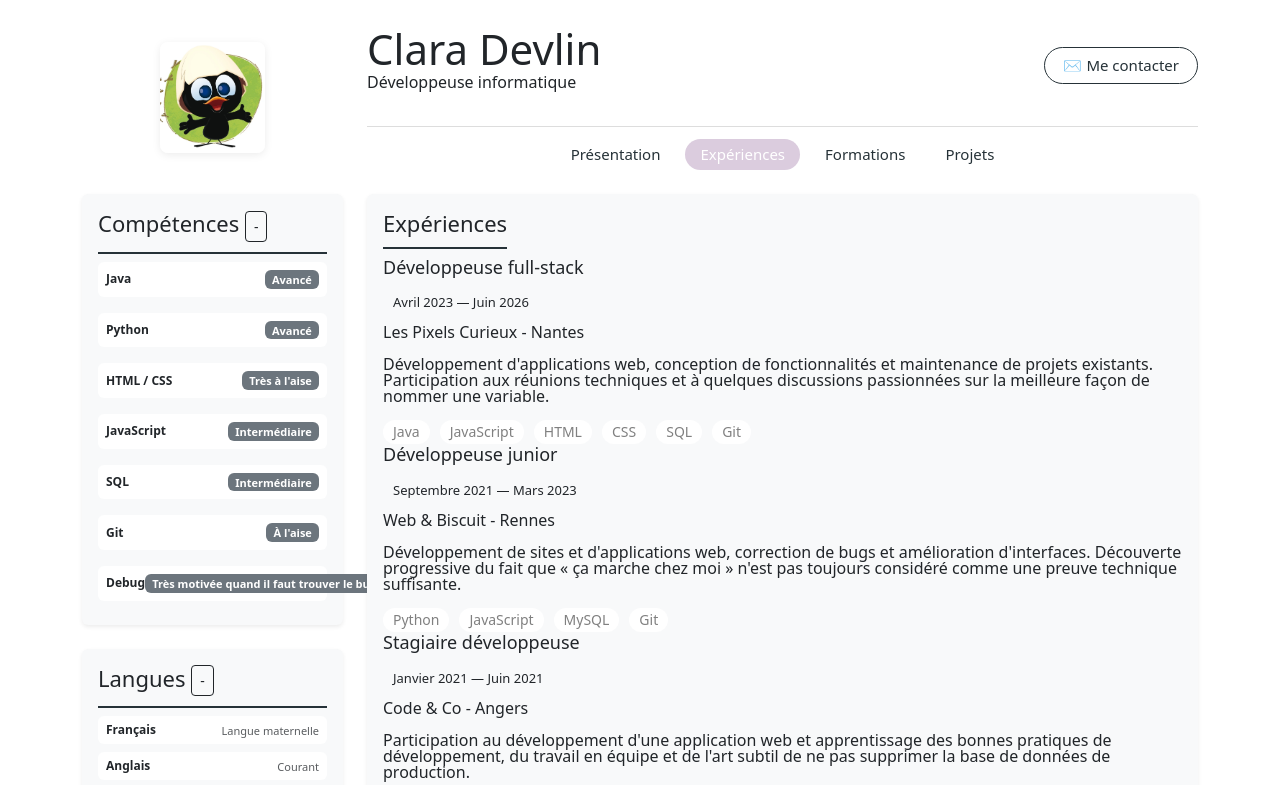
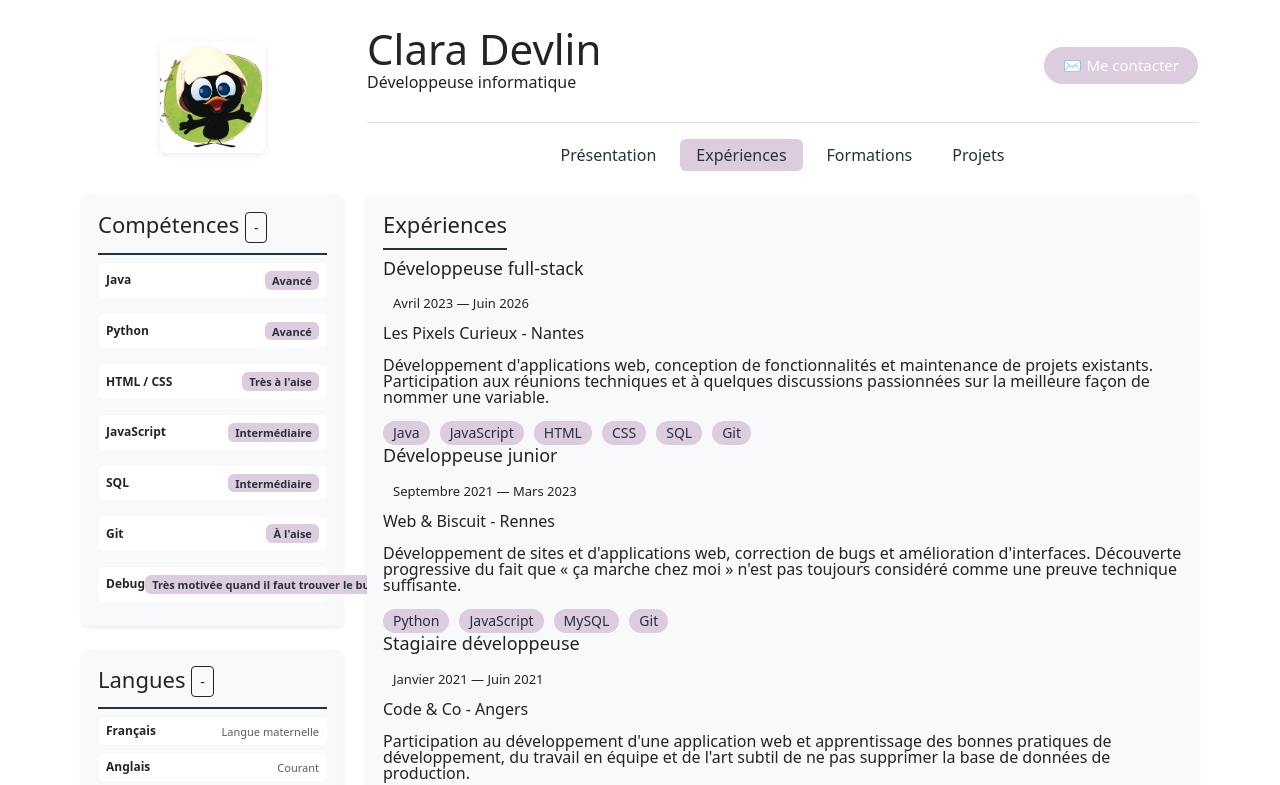
Before and after one commit to severinehmfms/cvbootstrap, a plain HTML site: page index.html in a window 1280 px wide. Both pictures are taken after a click on the button "Expériences". Shown: the top 785 px of the page. Drawn offline with nearby package versions, Linux system fonts and the light colour scheme.

Commit message:
passage du nav au bootstrap aussi

```diff
--- a/css/style.css
+++ b/css/style.css
@@ -40,6 +40,19 @@ section h3 {
 #interets .badge {
     font-size: 12px;
     padding: 5px 8px !important;
+}
+/*On surcharge la classe couleur du badge de boostrap */
+.badge.text-bg-dark {
+    background-color: #DBCCDE !important;
+    color: #263238 !important;
+}
+
+#competences .badge {
+    background-color: #DBCCDE !important;
+}
+
+#interets .badge {
+    background-color: #DBCCDE !important;
 }
 
 /*Zone photo et image*/
@@ -108,9 +121,9 @@ a:hover {
 }
 /*Bouton pour afficher le contact*/
 .bouton-contact {
-    border: 1px solid #263238;
-    background: white;
-    color: #263238;
+    border: 1px solid #DBCCDE;
+    background: #DBCCDE;
+    color: white;
     padding: 10px 18px;
     border-radius: 25px;
     font-family: inherit;
@@ -122,8 +135,8 @@ a:hover {
 
 .bouton-contact:hover,
 .bouton-contact.actif {
-    background: #263238;
-    color: white;
+    background: #DBCCDE;
+    color: #263238;
 }
 
 /*Classe pour affichage de petits icônes*/
@@ -155,8 +168,8 @@ Partie utilisée par le javascript ne pas supprimer
     gap: 10px;
 }
 .element {
-    background: white;/* #263238;*/
-    color: grey;
+    background: #DBCCDE;
+    color: #263238;
     padding: 5px 10px;
     border-radius: 15px;
     font-size: 14px;
@@ -176,7 +189,7 @@ Pour le menu dynamique en haut
 .panneau-menu.actif {
     display: block;
 }
-
+/*
 .navigation {
     display: flex;
     justify-content: center;
@@ -213,6 +226,21 @@ Pour le menu dynamique en haut
 .navigation button.actif {
     background: #DBCCDE;
     color: white;
+}*/
+
+/*Surcharge bootstrap pour mes couleurs */
+.navigation .nav-link {
+    color: #263238;
+}
+
+.navigation .nav-link:hover {
+    background-color: #DBCCDE;
+    color: #263238;
+}
+
+.navigation .nav-link.actif {
+    background-color: #DBCCDE;
+    color: #263238;
 }
 
 /*Affichage des dates*/
--- a/index.html
+++ b/index.html
@@ -36,11 +36,11 @@
                     </div>
                 </div>
 
-                <nav class="navigation">
-                    <button data-cible="section-description" class="actif">Présentation</button>
-                    <button data-cible="section-experiences">Expériences</button>
-                    <button data-cible="section-formations">Formations</button>
-                    <button data-cible="section-projets">Projets</button>
+                <nav class="navigation nav nav-pills justify-content-center gap-2 mt-3 pt-3 border-top">
+                    <button data-cible="section-description" class="nav-link actif">Présentation</button>
+                    <button data-cible="section-experiences" class="nav-link">Expériences</button>
+                    <button data-cible="section-formations" class="nav-link">Formations</button>
+                    <button data-cible="section-projets" class="nav-link">Projets</button>
                 </nav>
             </div>
         </div>
--- a/js/script.js
+++ b/js/script.js
@@ -138,7 +138,7 @@ function afficheCompetences(skills) {
         );
         element.innerHTML = `
             <strong>${skill.name}</strong>
-            <span class="badge text-bg-secondary">${skill.level}</span>
+            <span class="badge text-bg-dark">${skill.level}</span>
         `;
 
         container.appendChild(element);
@@ -276,7 +276,7 @@ function afficheInterets(interets){
 
         element.classList.add(
             "badge",
-            "text-bg-secondary",
+            "text-bg-dark",
             "p-2"
         );
 
```
